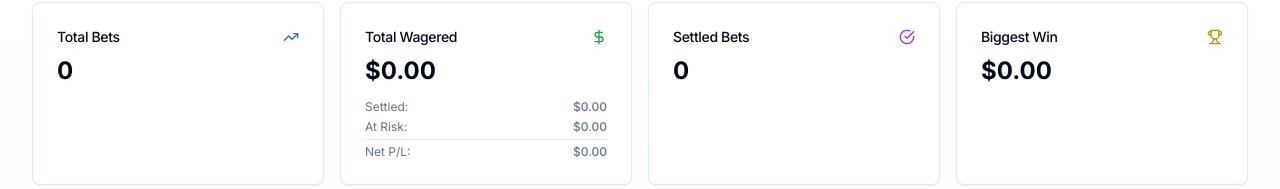
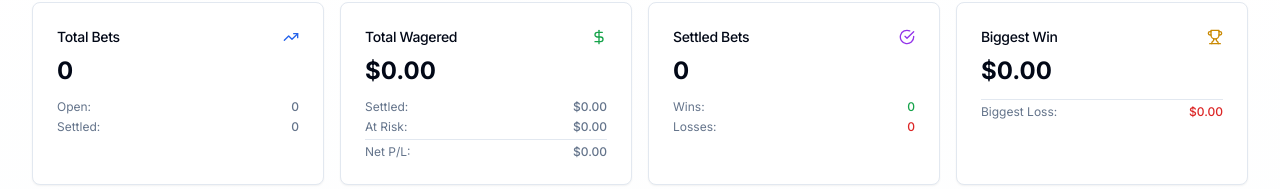
Before and after one commit to nllarson/march-madness-scorecard, a Next.js app: page / in a window 1280 px wide. Shown: the part 134-323 px from the top of the page. Built offline with nearby package versions, Linux system fonts and the light colour scheme; no server answers; the database is empty.

Commit message:
Add breakdowns to all summary stats cards

```diff
--- a/components/summary-stats.tsx
+++ b/components/summary-stats.tsx
@@ -66,13 +66,32 @@ export function SummaryStats({ leaderboardData, bets }: SummaryStatsProps) {
       return profit > max ? profit : max
     }, 0)
 
+  // Find the biggest loss (most negative profitLoss)
+  const biggestLoss = bets
+    .filter(bet => bet.result === 'Loss')
+    .reduce((min, bet) => {
+      const loss = Number(bet.profitLoss)
+      return loss < min ? loss : min
+    }, 0)
+
+  // Count open (pending) bets
+  const openBets = bets.filter(bet => bet.result === 'Pending').length
+  const settledBetsCount = bets.filter(bet => bet.result === 'Win' || bet.result === 'Loss').length
+
+  // Count wins and losses for settled bets breakdown
+  const winCount = bets.filter(bet => bet.result === 'Win').length
+  const lossCount = bets.filter(bet => bet.result === 'Loss').length
+
   const stats = [
     {
       title: 'Total Bets',
       value: totalBets.toString(),
       icon: TrendingUp,
       color: 'text-blue-600',
-      breakdown: null,
+      breakdown: {
+        open: openBets,
+        settled: settledBetsCount,
+      },
     },
     {
       title: 'Total Wagered',
@@ -90,14 +109,19 @@ export function SummaryStats({ leaderboardData, bets }: SummaryStatsProps) {
       value: totalSettled.toString(),
       icon: CheckCircle,
       color: 'text-purple-600',
-      breakdown: null,
+      breakdown: {
+        wins: winCount,
+        losses: lossCount,
+      },
     },
     {
       title: 'Biggest Win',
       value: formatCurrency(biggestWin),
       icon: Trophy,
       color: 'text-yellow-600',
-      breakdown: null,
+      breakdown: {
+        biggestLoss: biggestLoss,
+      },
     },
   ]
 
@@ -115,6 +139,23 @@ export function SummaryStats({ leaderboardData, bets }: SummaryStatsProps) {
             <div className="text-2xl font-bold">{stat.value}</div>
             {stat.breakdown && (
               <div className="mt-3 space-y-1 text-xs text-muted-foreground">
+                {/* Total Bets breakdown */}
+                {'open' in stat.breakdown && 'settled' in stat.breakdown && typeof stat.breakdown.open === 'number' && (
+                  <>
+                    <div className="flex justify-between">
+                      <span>Open:</span>
+                      <span className="font-medium">{stat.breakdown.open}</span>
+                    </div>
+                    <div className="flex justify-between">
+                      <span>Settled:</span>
+                      <span className="font-medium">{stat.breakdown.settled}</span>
+                    </div>
+                  </>
+                )}
+
+                {/* Total Wagered breakdown */}
+                {'settled' in stat.breakdown && 'atRisk' in stat.breakdown && typeof stat.breakdown.settled === 'number' && (
+                  <>
                     <div className="flex justify-between">
                       <span>Settled:</span>
                       <span className="font-medium">{formatCurrency(stat.breakdown.settled)}</span>
@@ -126,15 +167,41 @@ export function SummaryStats({ leaderboardData, bets }: SummaryStatsProps) {
                     <div className="flex justify-between border-t pt-1">
                       <span>Net P/L:</span>
                       <span className={`font-medium ${
-                    stat.breakdown.netProfitLoss > 0
+                        stat.breakdown.netProfitLoss! > 0
                           ? 'text-green-600'
-                      : stat.breakdown.netProfitLoss < 0
+                          : stat.breakdown.netProfitLoss! < 0
                           ? 'text-red-600'
                           : ''
                       }`}>
-                    {formatCurrency(stat.breakdown.netProfitLoss)}
+                        {formatCurrency(stat.breakdown.netProfitLoss!)}
                       </span>
                     </div>
+                  </>
+                )}
+
+                {/* Settled Bets breakdown */}
+                {'wins' in stat.breakdown && (
+                  <>
+                    <div className="flex justify-between">
+                      <span>Wins:</span>
+                      <span className="font-medium text-green-600">{stat.breakdown.wins}</span>
+                    </div>
+                    <div className="flex justify-between">
+                      <span>Losses:</span>
+                      <span className="font-medium text-red-600">{stat.breakdown.losses}</span>
+                    </div>
+                  </>
+                )}
+
+                {/* Biggest Win breakdown */}
+                {'biggestLoss' in stat.breakdown && (
+                  <div className="flex justify-between border-t pt-1">
+                    <span>Biggest Loss:</span>
+                    <span className="font-medium text-red-600">
+                      {formatCurrency(stat.breakdown.biggestLoss)}
+                    </span>
+                  </div>
+                )}
               </div>
             )}
           </CardContent>
```
Lines whose indentation alone changed are shown as unchanged.
